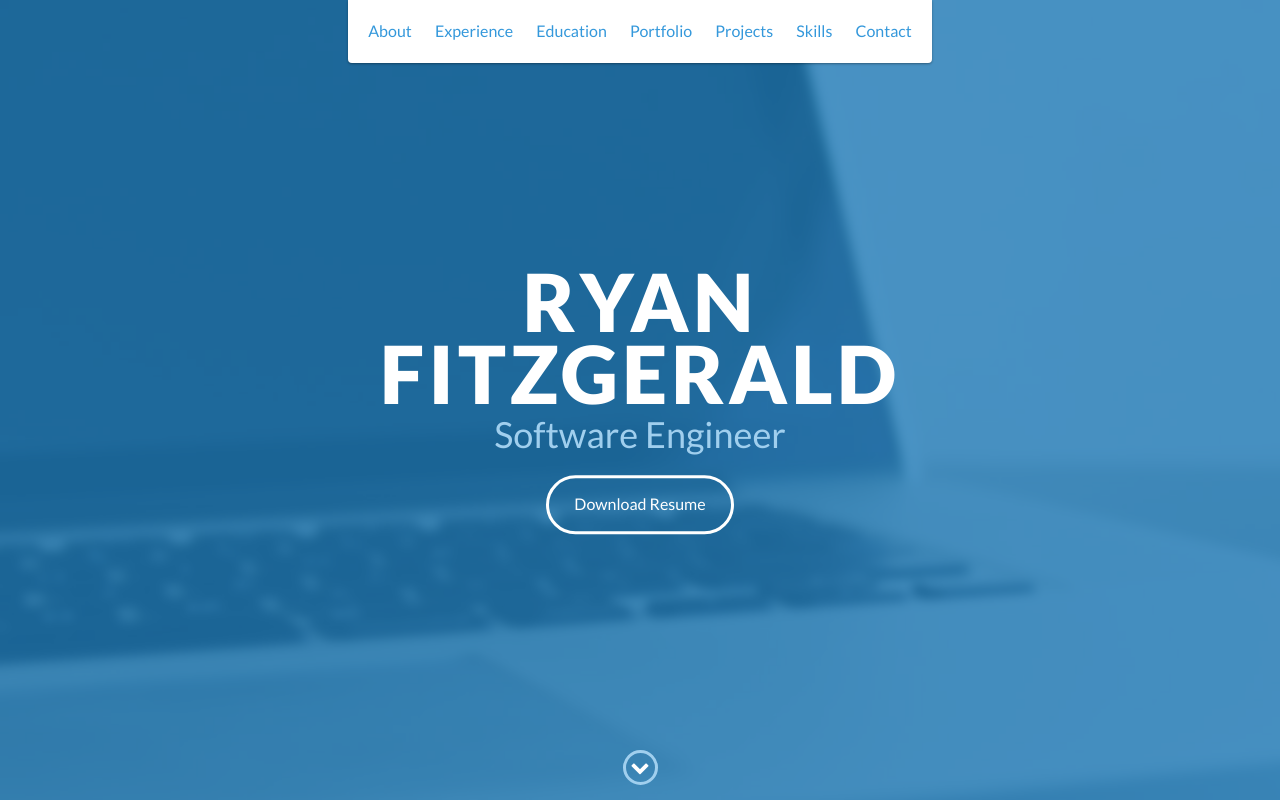
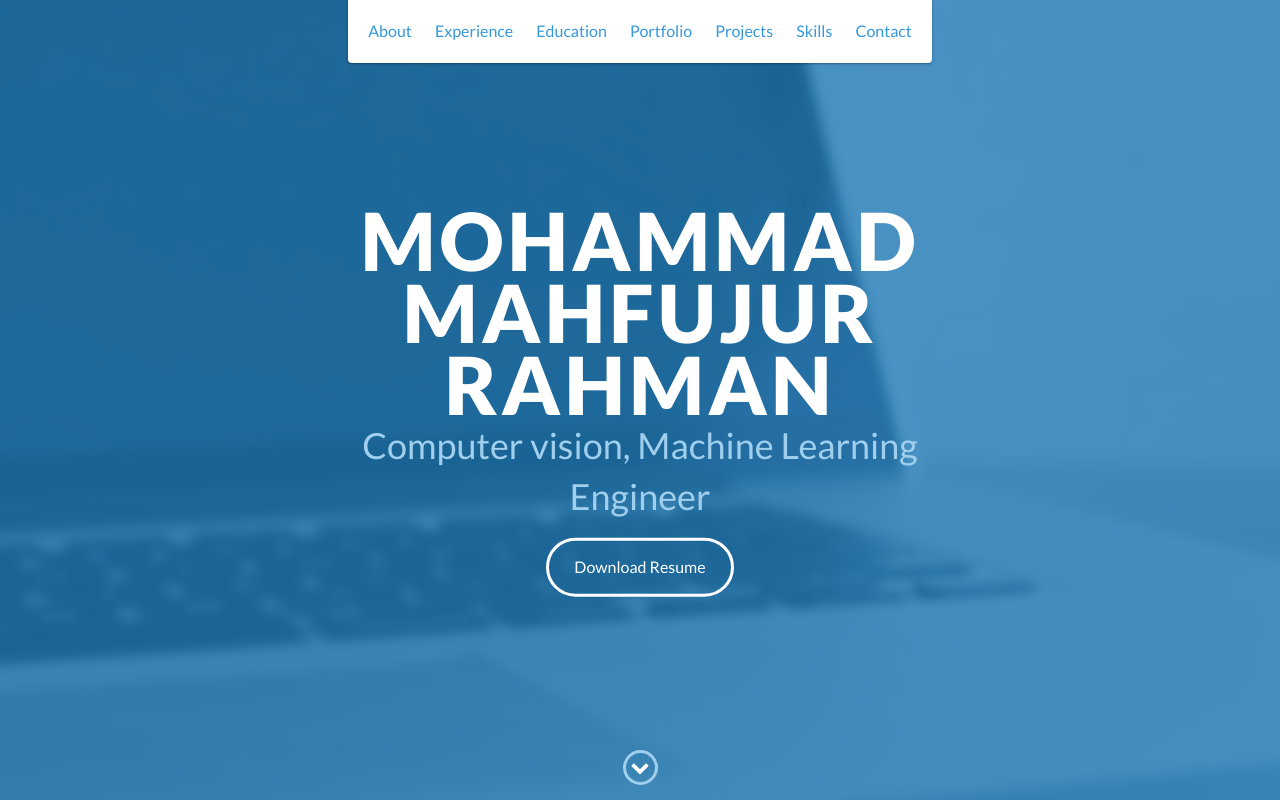
Before and after one commit to mahfuj9346449/myport.github.io, a website: page index.html in a window 1280 px wide. Shown: the top 800 px of the page. Drawn offline with nearby package versions, Linux system fonts and the light colour scheme.

Commit message:
Update index.html

```diff
--- a/index.html
+++ b/index.html
@@ -52,8 +52,8 @@
 
     <div id="lead">
         <div id="lead-content">
-            <h1>Ryan Fitzgerald</h1>
-            <h2>Software Engineer</h2>
+            <h1>Mohammad mahfujur Rahman</h1>
+            <h2>Computer vision, Machine Learning Engineer</h2>
             <a href="#" class="btn-rounded-white">Download Resume</a>
         </div>
         <!-- End #lead-content -->
```
